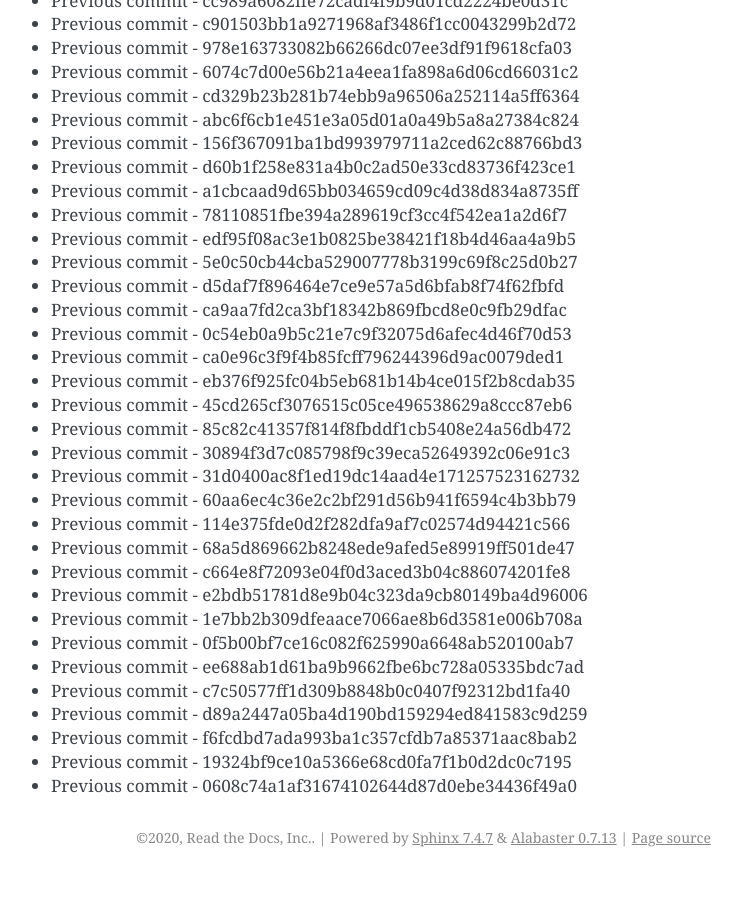
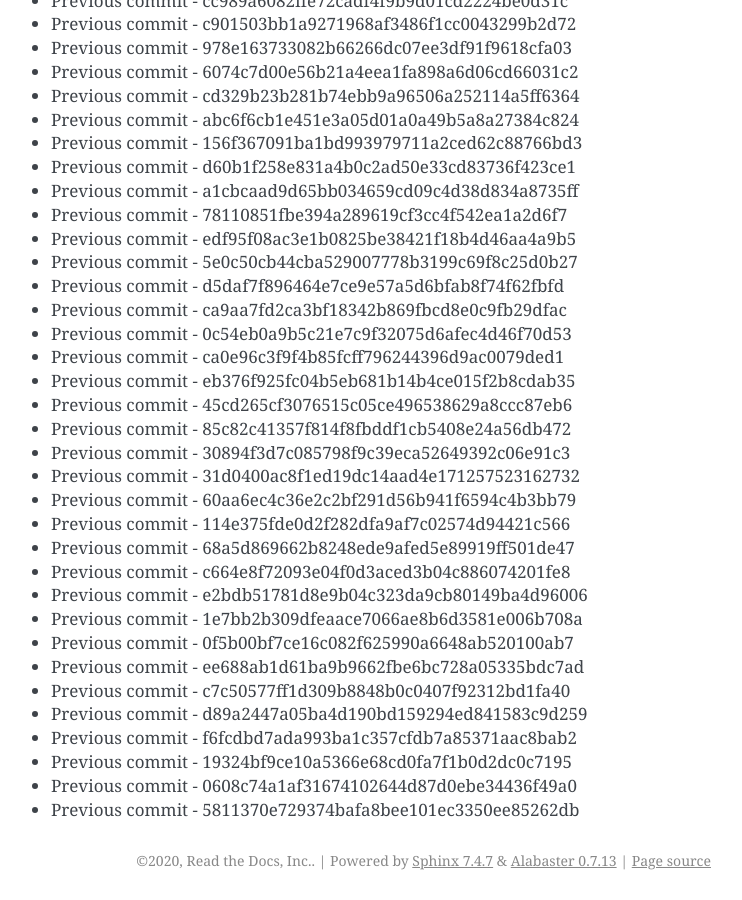
Before and after one commit to readthedocs/rtd-git-stresstest, a Sphinx documentation site: the page built from docs/updates.rst, in a window 1280 px wide and 900 px high, scrolled down 82897 px. Shown: the whole window, without its empty margins (399-1141 px from the left). Built offline with Sphinx 7.4.7, drawn with Linux system fonts in a browser that asks for light colours; before the commit the page ends 83774 px from its top, so only the background shows below that.

Commit message:
Generating commit from previous: 5811370e729374bafa8bee101ec3350ee85262db

```diff
--- a/docs/updates.rst
+++ b/docs/updates.rst
@@ -3515,3 +3515,4 @@ It can be tested for any performance characteristics.
 * Previous commit - f6fcdbd7ada993ba1c357cfdb7a85371aac8bab2
 * Previous commit - 19324bf9ce10a5366e68cd0fa7f1b0d2dc0c7195
 * Previous commit - 0608c74a1af31674102644d87d0ebe34436f49a0
+* Previous commit - 5811370e729374bafa8bee101ec3350ee85262db
```
